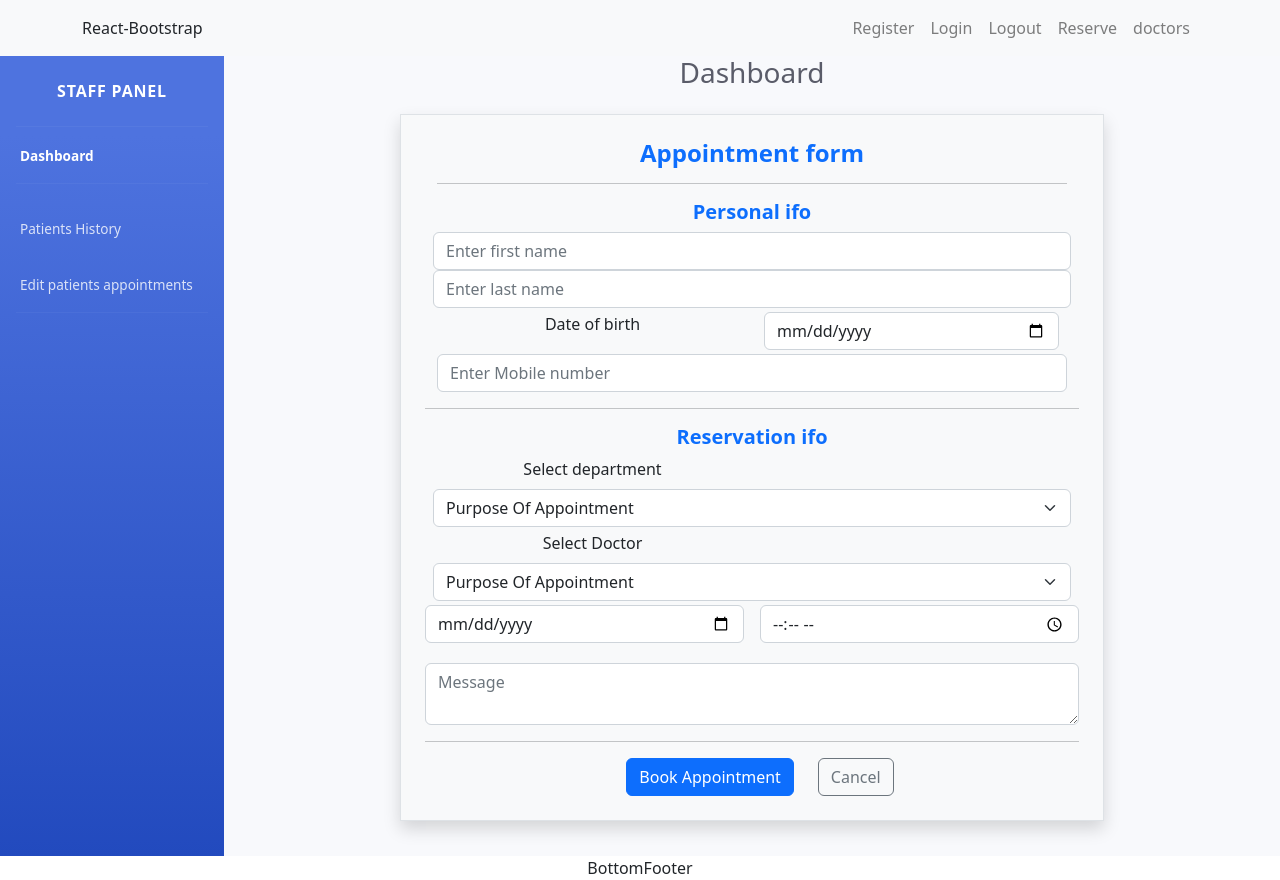
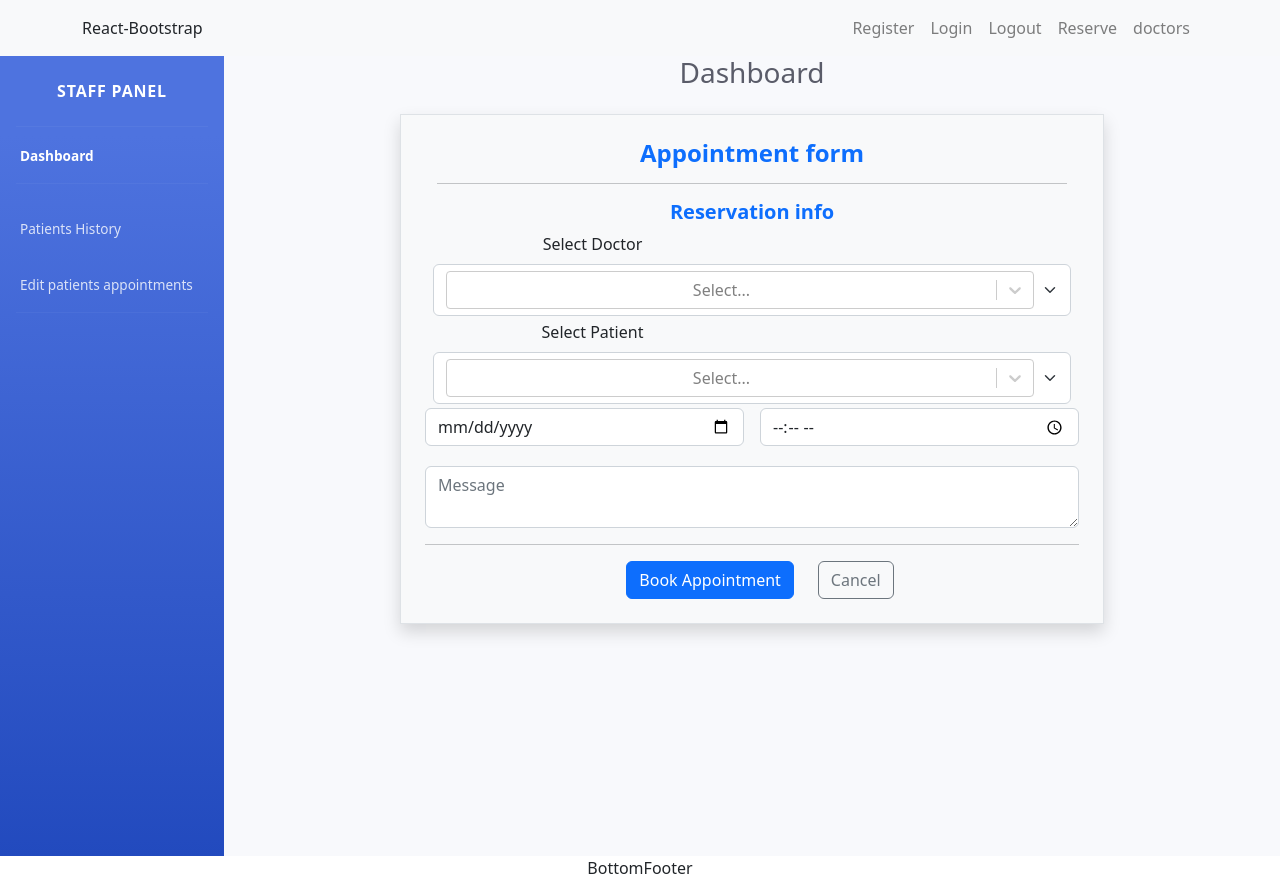
Before and after one commit to hosamhamdy258/hospital-management-system, a React (Create React App) app in the folder hms_front/: page /staff in a window 1280 px wide. Built offline with nearby package versions, Linux system fonts and the light colour scheme; no server answers; some icons are missing.

Commit message:
staff reservation

```diff
--- a/hms_front/src/App.js
+++ b/hms_front/src/App.js
@@ -53,7 +53,6 @@ function App() {
           element={<Reserve patient={statePatient} doctor={stateDoctor} />}
         />
         <Route path="doctors" element={<Doctors state={stateDoctor} />} />
-        <Route path="*" element={<NotFound />} />
 
         <Route
           path="/patient/:id"
@@ -64,14 +63,17 @@ function App() {
         <Route path="/checkout/:id" element={<Patientcheckout />} />
         <Route path="/doctor" element={<Doctorindex />} />
         <Route path="/doctorreport" element={<Doctorreport />} />
-        <Route path="/staff" element={<Staffindex />} />
+        <Route
+          path="/staff"
+          element={<Staffindex patient={statePatient} doctor={stateDoctor} />}
+        />
         <Route path="/staffhistory" element={<Staffhistory />} />
         <Route path="/profile" element={<Profile />} />
         <Route path="/patientedit/:id" element={<Patientedit />} />
         <Route path="/staffedit" element={<Staffedit />} />
+        <Route path="*" element={<NotFound />} />
       </Routes>
       <BottomFooter />
-      <Routes></Routes>
     </div>
   );
 }
--- a/hms_front/src/components/Patientindex.jsx
+++ b/hms_front/src/components/Patientindex.jsx
@@ -111,13 +111,14 @@ const Patientindex = ({ doctor }) => {
                     <hr />
                   </div>
                   <form action="" method="post" onSubmit={handleSubmit}>
-                    <div className="row mx-2 mb-1">
-                      <label className="col-md-6">Select Doctor</label>
+                    <div className="row mx-1 mb-1">
+                      {/* <label className="col-md-6">Select Doctor</label> */}
                       <Select
                         className="form-select col-md-6"
                         options={doctorOptions}
                         name="doctor"
                         onChange={(e) => onChange(e, "doctor")}
+                        placeholder="Select doctor"
                       ></Select>
                     </div>
                     {/* <div className="row mx-2 mb-1">
--- a/hms_front/src/components/Staffindex.jsx
+++ b/hms_front/src/components/Staffindex.jsx
@@ -1,6 +1,37 @@
 import { Link } from "react-router-dom";
+//try
+// import React, { Fragment, useEffect, useRef } from "react";
+import Select from "react-select";
+import { useDispatch } from "react-redux";
+// import { getPatientDoctors } from "./../store/reserve";
 
-const Staffindex = () => {
+const Staffindex = ({ doctor, patient }) => {
+  //try
+  // const dispatch = useDispatch();
+
+  // useEffect(() => {
+  //   dispatch(getPatientDoctors());
+  // }, [dispatch]);
+
+  const doctorOptions = doctor.doctors.map(function (item) {
+    return { value: item.id, label: item.full_name };
+  });
+  const patientOptions = patient.patients.map(function (item) {
+    return { value: item.id, label: `${item.first_name}  ${item.last_name}` };
+  });
+  console.log("patient", patientOptions);
+  const data = {};
+  const handleSubmit = (e) => {
+    e.preventDefault();
+    console.log(e.target);
+  };
+  const onChange = (e, str) => {
+    // console.log(e);
+    // console.log(str);
+    data[str] = e.value;
+    console.log(data);
+  };
+
   return (
     <section id="page-top">
       <link
@@ -86,7 +117,7 @@ const Staffindex = () => {
                     <hr />
                   </div>
                   <form action="">
-                    <div className="col-12 mb-2">
+                    {/* <div className="col-12 mb-2">
                       <h5 className="m-0 font-weight-bold text-primary">
                         Personal ifo
                       </h5>
@@ -114,38 +145,38 @@ const Staffindex = () => {
                           placeholder="Enter Date"
                         />
                       </div>
-                    </div>
-                    <div className="col-12 justify-content-center">
+                    </div> */}
+                    {/* <div className="col-12 justify-content-center">
                       <input
                         type="text"
                         className="form-control"
                         id=""
                         placeholder="Enter Mobile number"
                       />
-                    </div>
-                    <hr className="Form-divider" />
+                    </div> */}
+                    {/* <hr className="Form-divider" /> */}
                     <div className="col-12 mb-2">
                       <h5 className="m-0 font-weight-bold text-primary">
-                        Reservation ifo
+                        Reservation info
                       </h5>
                     </div>
                     <div className="row mx-2 mb-1">
-                      <label className="col-md-6">Select department</label>
-                      <select className="form-select col-md-6">
-                        <option defaultValue>Purpose Of Appointment</option>
-                        <option value="1">Web Design</option>
-                        <option value="2">Web Development</option>
-                        <option value="3">IOS Developemt</option>
-                      </select>
+                      <label className="col-md-6">Select Doctor</label>
+                      <Select
+                        className="form-select col-md-6 m-auto"
+                        options={doctorOptions}
+                        name="doctor"
+                        onChange={(e) => onChange(e, "doctor")}
+                      ></Select>
                     </div>
                     <div className="row mx-2 mb-1">
-                      <label className="col-md-6">Select Doctor</label>
-                      <select className="form-select col-md-6">
-                        <option defaultValue>Purpose Of Appointment</option>
-                        <option value="4">Web Design</option>
-                        <option value="5">Web Development</option>
-                        <option value="6">IOS Developemt</option>
-                      </select>
+                      <label className="col-md-6">Select Patient</label>
+                      <Select
+                        className="form-select col-md-6 m-auto"
+                        options={patientOptions}
+                        name="patient"
+                        onChange={(e) => onChange(e, "patient")}
+                      ></Select>
                     </div>
                     <div className="row g-3 mb-1">
                       <div className="col-md-6">
--- a/hms_front/src/components/reserve.jsx
+++ b/hms_front/src/components/reserve.jsx
@@ -20,6 +20,7 @@ export default function Reserve({ doctor, patient }) {
     return { value: item.id, label: item.full_name };
   });
   console.log(doctorOptions);
+  console.log(patientOptions);
   const data = {};
   const handleSubmit = (e) => {
     e.preventDefault();
```
